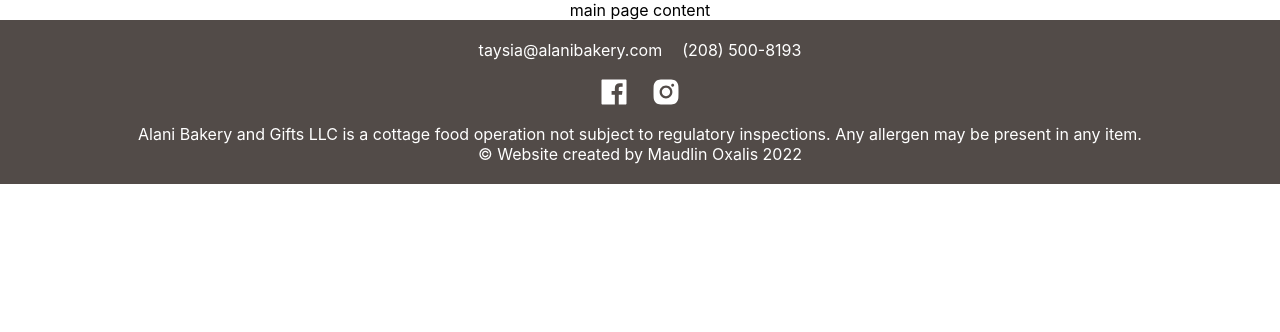
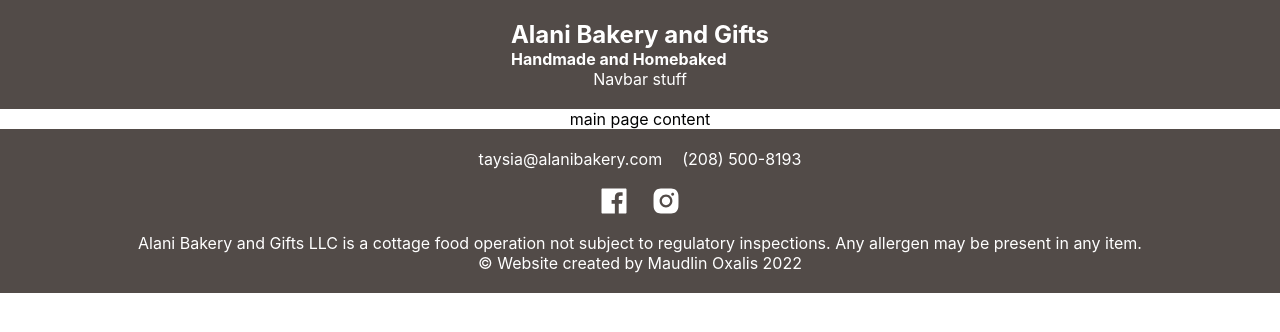
Before and after one commit to m-ox/AlaniHomeBaked, a Next.js app: page / in a window 1280 px wide. Shown: the top 332 px of the page. Built offline with nearby package versions, Linux system fonts and the light colour scheme.

Commit message:
layout for header, tweaked styles of footer

```diff
--- /dev/null
+++ b/components/header.js
@@ -0,0 +1,19 @@
+import styles from '/styles/Header.module.scss'
+
+export default function Header() {
+    return (
+        <div className={styles.header}>
+            <div className={styles.logo}>
+
+            </div>
+            <div className={styles.titlewrapper}>
+                <h2>Alani Bakery and Gifts</h2>
+                <h4>Handmade and Homebaked</h4>
+            </div>
+
+            <div className={styles.navbar}>
+                Navbar stuff
+            </div>
+        </div>
+    )
+}
--- a/pages/index.js
+++ b/pages/index.js
@@ -3,6 +3,7 @@ import Head from 'next/head'
 
 import styles from '../styles/Home.module.scss'
 
+import Header from '../components/header'
 import Footer from '../components/footer'
 
 export default function Home() {
@@ -14,6 +15,8 @@ export default function Home() {
         <link rel="icon" href="/favicon.ico" />
       </Head>
 
+      <Header />
+
       <div>
         main page content
       </div>
--- a/styles/Footer.module.scss
+++ b/styles/Footer.module.scss
@@ -48,7 +48,7 @@
                 transition: .3s;
 
                 &:hover {
-                    color: orange;
+                    color: rgb(255, 217, 146);
                 }
             }
         }
--- /dev/null
+++ b/styles/Header.module.scss
@@ -0,0 +1,9 @@
+.header {
+    background-color: rgb(82,75,72);
+    width: -webkit-fill-available;
+    padding: 20px;
+    color: #fff;
+    display: flex;
+    flex-direction: column;
+    align-items: center;
+}
```
